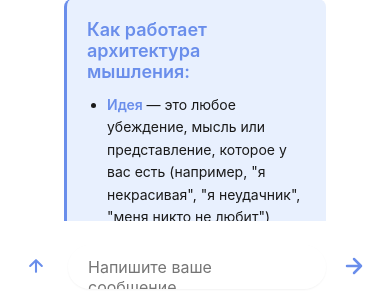
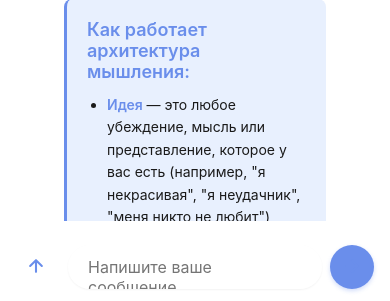
Before and after one commit to madebymoloday-sudo/seee, a Flask app: page / in a window 390 px wide. Shown: the part 2299-2600 px from the top of the page. Run offline with Flask 3, Linux system fonts and the light colour scheme; the visitor is signed in with stand-in values (Sample User, id 1); some libraries are stand-ins or nearby versions.

Commit message:
Fix mobile buttons: make send button visible, improve click handlers, add debug logs

```diff
--- a/static/css/style.css
+++ b/static/css/style.css
@@ -928,24 +928,25 @@ body.dark-mode .mobile-menu-content::before {
 
 /* Мобильная кнопка отправки */
 .btn-send-mobile {
-    width: 40px;
-    height: 40px;
-    background: transparent !important;
+    width: 44px;
+    height: 44px;
+    background: var(--ultramarine) !important;
     border: none;
     border-radius: 50% !important;
-    color: var(--ultramarine);
+    color: white !important;
     cursor: pointer;
     display: flex;
     align-items: center;
     justify-content: center;
     transition: all 0.2s;
     flex-shrink: 0;
-    box-shadow: none !important;
+    box-shadow: 0 2px 4px rgba(106, 142, 235, 0.3) !important;
 }
 
 .btn-send-mobile:hover:not(:disabled) {
-    background: transparent !important;
-    opacity: 0.8;
+    background: var(--accent-hover) !important;
+    opacity: 1;
+    transform: scale(1.05);
 }
 
 .btn-send-mobile:disabled {
@@ -954,8 +955,10 @@ body.dark-mode .mobile-menu-content::before {
 }
 
 .btn-send-mobile svg {
-    stroke: var(--ultramarine);
-    color: var(--ultramarine);
+    stroke: white !important;
+    color: white !important;
+    width: 20px;
+    height: 20px;
 }
 
 /* Scrollbar */
@@ -1633,22 +1636,23 @@ body.dark-mode .mobile-menu-content::before {
     .btn-mobile-menu-toggle,
     .btn-send,
     .btn-send-mobile,
-    .header-logo {
-        background: transparent !important;
+    .header-logo,
+    .mobile-menu-toggle {
         pointer-events: auto !important;
         cursor: pointer !important;
         touch-action: manipulation !important;
+        -webkit-tap-highlight-color: rgba(106, 142, 235, 0.2);
+        user-select: none;
+        -webkit-user-select: none;
     }
 
     /* Убеждаемся, что кнопки кликабельны */
-    button,
-    .btn-mobile-menu-toggle,
-    .btn-send,
-    .btn-send-mobile,
-    .mobile-menu-toggle {
+    .mobile-menu-item {
         pointer-events: auto !important;
         touch-action: manipulation !important;
         -webkit-tap-highlight-color: rgba(106, 142, 235, 0.2);
+        user-select: none;
+        -webkit-user-select: none;
     }
 
     /* Когда боковое меню открыто, сдвигаем input-container вправо */
```
Also changed, not shown: static/js/app.js (+32 -11 lines).
